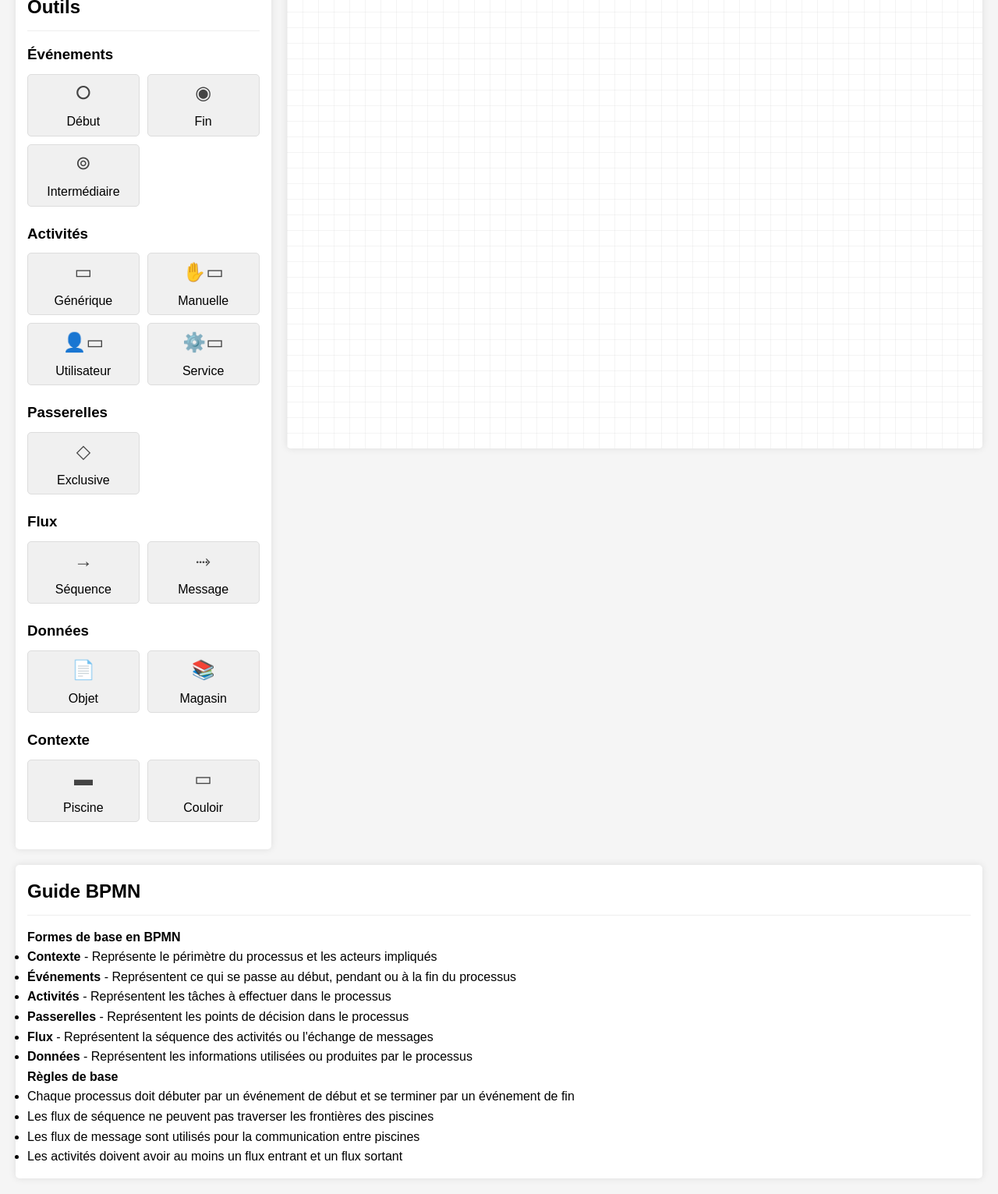
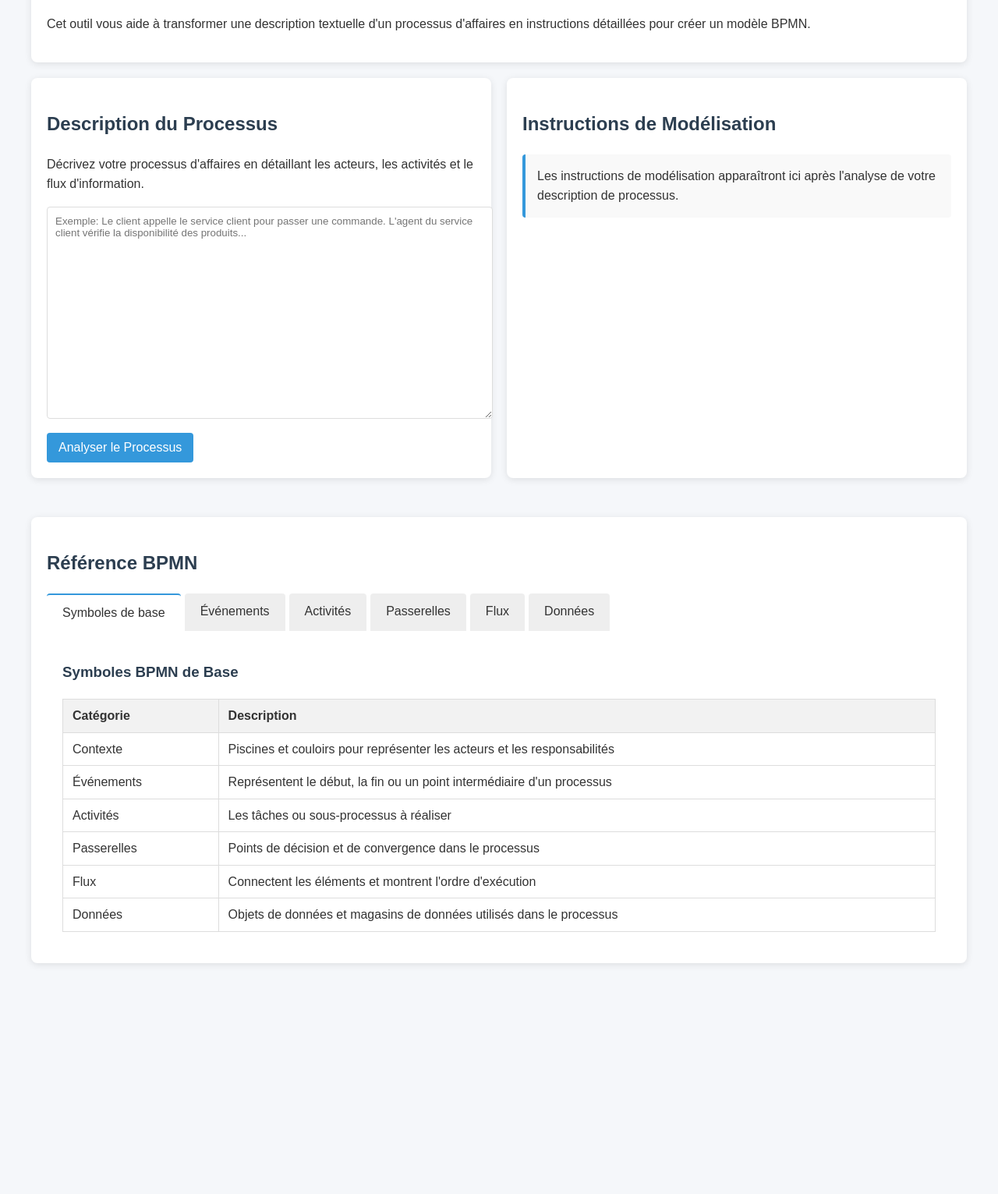
Before and after one commit to Contaparte/mod-lisations_BPMN, a plain HTML site: page index.html in a window 1280 px wide. Shown: the part 116-1647 px from the top of the page at 78% size. After the commit the page ends 1391 px from the top, so only its background shows below. Drawn offline with Linux system fonts and the light colour scheme.

Commit message:
Update index.html

```diff
--- a/index.html
+++ b/index.html
@@ -3,386 +3,356 @@
 <head>
     <meta charset="UTF-8">
     <meta name="viewport" content="width=device-width, initial-scale=1.0">
-    <title>Modelisateur BPMN</title>
+    <title>Assistant de Modélisation BPMN</title>
     <style>
-        * {
-            box-sizing: border-box;
-            margin: 0;
-            padding: 0;
-        }
         body {
             font-family: Arial, sans-serif;
             line-height: 1.6;
+            margin: 0;
             padding: 20px;
-            background-color: #f5f5f5;
+            background-color: #f5f7fa;
+            color: #333;
         }
-        header {
-            text-align: center;
+        .container {
+            max-width: 1200px;
+            margin: 0 auto;
+        }
+        h1, h2, h3 {
+            color: #2c3e50;
+        }
+        .card {
+            background: white;
+            border-radius: 8px;
+            box-shadow: 0 2px 10px rgba(0,0,0,0.1);
+            padding: 20px;
             margin-bottom: 20px;
         }
-        .container {
+        .flex-container {
             display: flex;
             flex-wrap: wrap;
             gap: 20px;
         }
-        .tools {
+        .input-section {
             flex: 1;
-            min-width: 250px;
-            background-color: #fff;
-            border-radius: 5px;
-            padding: 15px;
-            box-shadow: 0 0 10px rgba(0,0,0,0.1);
+            min-width: 300px;
         }
-        .tools h2 {
-            margin-bottom: 15px;
-            border-bottom: 1px solid #eee;
-            padding-bottom: 10px;
+        .output-section {
+            flex: 1;
+            min-width: 300px;
         }
-        .tool-section {
-            margin-bottom: 20px;
+        textarea {
+            width: 100%;
+            height: 250px;
+            padding: 10px;
+            border: 1px solid #ddd;
+            border-radius: 4px;
+            font-family: inherit;
+            resize: vertical;
         }
-        .tool-buttons {
-            display: grid;
-            grid-template-columns: repeat(auto-fill, minmax(100px, 1fr));
-            gap: 10px;
+        button {
+            background: #3498db;
+            color: white;
+            border: none;
+            padding: 10px 15px;
+            border-radius: 4px;
+            cursor: pointer;
+            font-size: 16px;
             margin-top: 10px;
         }
-        .tool-button {
-            display: flex;
-            flex-direction: column;
-            align-items: center;
-            justify-content: center;
-            background-color: #f0f0f0;
-            border: 1px solid #ddd;
-            border-radius: 5px;
-            padding: 8px;
-            cursor: pointer;
-            transition: all 0.3s;
-            height: 80px;
-        }
-        .tool-button:hover {
-            background-color: #e0e0e0;
-            transform: translateY(-2px);
-        }
-        .tool-icon {
-            font-size: 24px;
-            margin-bottom: 5px;
-            color: #444;
-        }
-        .canvas-container {
-            flex: 3;
-            min-width: 500px;
-            background-color: #fff;
-            border-radius: 5px;
-            box-shadow: 0 0 10px rgba(0,0,0,0.1);
-            position: relative;
-            height: 600px;
-            overflow: hidden;
-        }
-        #canvas {
-            width: 100%;
-            height: 100%;
-            background-color: #fff;
-            background-image:
-                linear-gradient(rgba(200, 200, 200, 0.2) 1px, transparent 1px),
-                linear-gradient(90deg, rgba(200, 200, 200, 0.2) 1px, transparent 1px);
-            background-size: 20px 20px;
-            position: relative;
-            overflow: auto;
+        button:hover {
+            background: #2980b9;
         }
         .instructions {
-            width: 100%;
-            background-color: #fff;
-            border-radius: 5px;
+            background: #f9f9f9;
             padding: 15px;
-            margin-top: 20px;
-            box-shadow: 0 0 10px rgba(0,0,0,0.1);
-        }
-        .instructions h2 {
-            margin-bottom: 15px;
-            border-bottom: 1px solid #eee;
-            padding-bottom: 10px;
-        }
-        .symbol {
-            display: inline-block;
-            margin: 0 5px;
-            vertical-align: middle;
-        }
-        .modal {
-            display: none;
-            position: fixed;
-            top: 0;
-            left: 0;
-            width: 100%;
-            height: 100%;
-            background-color: rgba(0,0,0,0.5);
-            align-items: center;
-            justify-content: center;
-            z-index: 1000;
-        }
-        .modal-content {
-            background-color: #fff;
-            padding: 20px;
-            border-radius: 5px;
-            width: 90%;
-            max-width: 500px;
-            max-height: 80vh;
+            border-radius: 4px;
+            border-left: 4px solid #3498db;
+            margin-top: 10px;
+            max-height: 500px;
             overflow-y: auto;
         }
-        .modal-header {
-            display: flex;
-            justify-content: space-between;
-            align-items: center;
-            margin-bottom: 15px;
+        .reference-section {
+            margin-top: 30px;
         }
-        .close-btn {
-            font-size: 24px;
-            cursor: pointer;
+        .bpmn-symbols {
+            display: grid;
+            grid-template-columns: repeat(auto-fill, minmax(150px, 1fr));
+            gap: 15px;
+            margin-top: 15px;
         }
-        .modal-body label {
-            display: block;
-            margin-bottom: 5px;
-            font-weight: bold;
-        }
-        .modal-body input,
-        .modal-body select {
-            width: 100%;
-            padding: 8px;
-            margin-bottom: 15px;
+        .symbol-card {
             border: 1px solid #ddd;
             border-radius: 4px;
+            padding: 10px;
+            text-align: center;
+            background: white;
         }
-        .modal-footer {
+        .symbol-img {
+            height: 50px;
+            margin-bottom: 8px;
+        }
+        .loading {
+            text-align: center;
+            padding: 20px;
+            display: none;
+        }
+        .error {
+            color: #e74c3c;
+            padding: 10px;
+            display: none;
+        }
+        .tab-container {
             display: flex;
-            justify-content: flex-end;
-            gap: 10px;
+            margin-top: 20px;
+        }
+        .tab {
+            padding: 10px 20px;
+            background: #eee;
+            cursor: pointer;
+            border-radius: 4px 4px 0 0;
+            margin-right: 5px;
+        }
+        .tab.active {
+            background: white;
+            border-top: 2px solid #3498db;
+        }
+        .tab-content {
+            display: none;
+            padding: 20px;
+            background: white;
+            border-radius: 0 4px 4px 4px;
+        }
+        .tab-content.active {
+            display: block;
+        }
+        table {
+            width: 100%;
+            border-collapse: collapse;
             margin-top: 15px;
         }
-        .btn {
-            padding: 8px 15px;
-            border: none;
-            border-radius: 4px;
-            cursor: pointer;
+        table, th, td {
+            border: 1px solid #ddd;
         }
-        .btn-primary {
-            background-color: #007bff;
-            color: white;
+        th, td {
+            padding: 8px 12px;
+            text-align: left;
         }
-        .btn-secondary {
-            background-color: #6c757d;
-            color: white;
-        }
-        .bpmn-element {
-            position: absolute;
-            background: #fff;
-            border: 1px solid #333;
-            user-select: none;
-            cursor: move;
-            display: flex;
-            align-items: center;
-            justify-content: center;
-            font-size: 14px;
-            padding: 5px;
-        }
-        .bpmn-event {
-            width: 40px;
-            height: 40px;
-            border-radius: 50%;
-        }
-        .bpmn-activity {
-            width: 100px;
-            height: 60px;
-            border-radius: 8px;
-            text-align: center;
-        }
-        .bpmn-gateway {
-            width: 40px;
-            height: 40px;
-            transform: rotate(45deg);
-            background-color: #fff;
-        }
-        .bpmn-gateway span {
-            transform: rotate(-45deg);
-            display: block;
-        }
-        .start-event {
-            border: 1.5px solid #333;
-        }
-        .end-event {
-            border: 3px solid #333;
-        }
-        .gateway-exclusive::after {
-            content: "X";
-            position: absolute;
-            transform: rotate(-45deg);
-            font-size: 20px;
-            font-weight: bold;
-        }
-        .connector {
-            position: absolute;
-            background-color: transparent;
-            pointer-events: none;
-        }
-        .connector-line {
-            position: absolute;
-            background-color: #333;
-            height: 2px;
-            transform-origin: 0 0;
-        }
-        .connector-arrow {
-            position: absolute;
-            width: 0;
-            height: 0;
-            border-style: solid;
-            border-width: 6px 0 6px 10px;
-            border-color: transparent transparent transparent #333;
-        }
-        .tool-selected {
-            background-color: #d4edda;
-            border-color: #28a745;
+        th {
+            background-color: #f2f2f2;
         }
     </style>
 </head>
 <body>
-    <header>
-        <h1>Modélisateur de Processus d'Affaires BPMN</h1>
-    </header>
+    <div class="container">
+        <div class="card">
+            <h1>Assistant de Modélisation BPMN</h1>
+            <p>Cet outil vous aide à transformer une description textuelle d'un processus d'affaires en instructions détaillées pour créer un modèle BPMN.</p>
+        </div>
 
-    <div class="container">
-        <div class="tools">
-            <h2>Outils</h2>
+        <div class="flex-container">
+            <div class="input-section card">
+                <h2>Description du Processus</h2>
+                <p>Décrivez votre processus d'affaires en détaillant les acteurs, les activités et le flux d'information.</p>
+                <textarea id="process-description" placeholder="Exemple: Le client appelle le service client pour passer une commande. L'agent du service client vérifie la disponibilité des produits..."></textarea>
+                <button id="analyze-btn">Analyser le Processus</button>
+                <div id="loading" class="loading">Analyse en cours...</div>
+                <div id="error" class="error"></div>
+            </div>
 
-            <div class="tool-section">
-                <h3>Événements</h3>
-                <div class="tool-buttons">
-                    <div class="tool-button" data-tool="start-event">
-                        <div class="tool-icon">⭘</div>
-                        <span>Début</span>
-                    </div>
-                    <div class="tool-button" data-tool="end-event">
-                        <div class="tool-icon">◉</div>
-                        <span>Fin</span>
-                    </div>
-                    <div class="tool-button" data-tool="intermediate-event">
-                        <div class="tool-icon">⊚</div>
-                        <span>Intermédiaire</span>
+            <div class="output-section card">
+                <h2>Instructions de Modélisation</h2>
+                <div id="modeling-instructions" class="instructions">
+                    Les instructions de modélisation apparaîtront ici après l'analyse de votre description de processus.
                 </div>
             </div>
         </div>
 
-            <div class="tool-section">
-                <h3>Activités</h3>
-                <div class="tool-buttons">
-                    <div class="tool-button" data-tool="activity-generic">
-                        <div class="tool-icon">▭</div>
-                        <span>Générique</span>
-                    </div>
-                    <div class="tool-button" data-tool="activity-manual">
-                        <div class="tool-icon">✋▭</div>
-                        <span>Manuelle</span>
-                    </div>
-                    <div class="tool-button" data-tool="activity-user">
-                        <div class="tool-icon">👤▭</div>
-                        <span>Utilisateur</span>
-                    </div>
-                    <div class="tool-button" data-tool="activity-service">
-                        <div class="tool-icon">⚙️▭</div>
-                        <span>Service</span>
-                    </div>
-                </div>
+        <div class="reference-section card">
+            <h2>Référence BPMN</h2>
+
+            <div class="tab-container">
+                <div class="tab active" data-tab="symbols">Symboles de base</div>
+                <div class="tab" data-tab="events">Événements</div>
+                <div class="tab" data-tab="activities">Activités</div>
+                <div class="tab" data-tab="gateways">Passerelles</div>
+                <div class="tab" data-tab="flows">Flux</div>
+                <div class="tab" data-tab="data">Données</div>
             </div>
 
-            <div class="tool-section">
-                <h3>Passerelles</h3>
-                <div class="tool-buttons">
-                    <div class="tool-button" data-tool="gateway-exclusive">
-                        <div class="tool-icon">◇</div>
-                        <span>Exclusive</span>
-                    </div>
-                </div>
+            <div id="symbols" class="tab-content active">
+                <h3>Symboles BPMN de Base</h3>
+                <table>
+                    <tr>
+                        <th>Catégorie</th>
+                        <th>Description</th>
+                    </tr>
+                    <tr>
+                        <td>Contexte</td>
+                        <td>Piscines et couloirs pour représenter les acteurs et les responsabilités</td>
+                    </tr>
+                    <tr>
+                        <td>Événements</td>
+                        <td>Représentent le début, la fin ou un point intermédiaire d'un processus</td>
+                    </tr>
+                    <tr>
+                        <td>Activités</td>
+                        <td>Les tâches ou sous-processus à réaliser</td>
+                    </tr>
+                    <tr>
+                        <td>Passerelles</td>
+                        <td>Points de décision et de convergence dans le processus</td>
+                    </tr>
+                    <tr>
+                        <td>Flux</td>
+                        <td>Connectent les éléments et montrent l'ordre d'exécution</td>
+                    </tr>
+                    <tr>
+                        <td>Données</td>
+                        <td>Objets de données et magasins de données utilisés dans le processus</td>
+                    </tr>
+                </table>
             </div>
 
-            <div class="tool-section">
-                <h3>Flux</h3>
-                <div class="tool-buttons">
-                    <div class="tool-button" data-tool="flow-sequence">
-                        <div class="tool-icon">→</div>
-                        <span>Séquence</span>
-                    </div>
-                    <div class="tool-button" data-tool="flow-message">
-                        <div class="tool-icon">⤑</div>
-                        <span>Message</span>
-                    </div>
-                </div>
+            <div id="events" class="tab-content">
+                <h3>Événements BPMN</h3>
+                <table>
+                    <tr>
+                        <th>Type</th>
+                        <th>Description</th>
+                    </tr>
+                    <tr>
+                        <td>Événement de début générique</td>
+                        <td>Marque le début d'un processus</td>
+                    </tr>
+                    <tr>
+                        <td>Événement de fin générique</td>
+                        <td>Marque la fin d'un processus</td>
+                    </tr>
+                    <tr>
+                        <td>Événement de début message</td>
+                        <td>Le processus démarre par une demande d'un acteur externe</td>
+                    </tr>
+                    <tr>
+                        <td>Événement de fin message</td>
+                        <td>Le processus se termine par l'envoi d'un message à un acteur externe</td>
+                    </tr>
+                    <tr>
+                        <td>Événement intermédiaire d'émission message</td>
+                        <td>Envoi d'un message à un acteur externe</td>
+                    </tr>
+                    <tr>
+                        <td>Événement intermédiaire de réception message</td>
+                        <td>Attente d'un message d'un acteur externe pour continuer</td>
+                    </tr>
+                    <tr>
+                        <td>Événement de début minuterie</td>
+                        <td>Le processus démarre à un moment spécifique</td>
+                    </tr>
+                    <tr>
+                        <td>Événement intermédiaire minuterie</td>
+                        <td>Le processus est en pause jusqu'à un moment spécifique</td>
+                    </tr>
+                </table>
             </div>
 
-            <div class="tool-section">
-                <h3>Données</h3>
-                <div class="tool-buttons">
-                    <div class="tool-button" data-tool="data-object">
-                        <div class="tool-icon">📄</div>
-                        <span>Objet</span>
-                    </div>
-                    <div class="tool-button" data-tool="data-store">
-                        <div class="tool-icon">📚</div>
-                        <span>Magasin</span>
-                    </div>
-                </div>
+            <div id="activities" class="tab-content">
+                <h3>Activités BPMN</h3>
+                <table>
+                    <tr>
+                        <th>Type</th>
+                        <th>Description</th>
+                    </tr>
+                    <tr>
+                        <td>Activité générique</td>
+                        <td>Une tâche générique sans type spécifique</td>
+                    </tr>
+                    <tr>
+                        <td>Activité manuelle</td>
+                        <td>Effectuée par une personne sans l'usage d'un système informatique</td>
+                    </tr>
+                    <tr>
+                        <td>Activité utilisateur</td>
+                        <td>Effectuée par une personne à l'aide d'un système informatique</td>
+                    </tr>
+                    <tr>
+                        <td>Activité service</td>
+                        <td>Effectuée par un système informatique sans intervention humaine</td>
+                    </tr>
+                </table>
             </div>
 
-            <div class="tool-section">
-                <h3>Contexte</h3>
-                <div class="tool-buttons">
-                    <div class="tool-button" data-tool="pool">
-                        <div class="tool-icon">▬</div>
-                        <span>Piscine</span>
-                    </div>
-                    <div class="tool-button" data-tool="lane">
-                        <div class="tool-icon">▭</div>
-                        <span>Couloir</span>
-                    </div>
-                </div>
-            </div>
+            <div id="gateways" class="tab-content">
+                <h3>Passerelles BPMN</h3>
+                <table>
+                    <tr>
+                        <th>Type</th>
+                        <th>Description</th>
+                    </tr>
+                    <tr>
+                        <td>Passerelle exclusive</td>
+                        <td>Un point de décision où une seule sortie est possible (OU exclusif)</td>
+                    </tr>
+                    <tr>
+                        <td>Passerelle exclusive de bifurcation</td>
+                        <td>Dirige le flux vers une seule voie en fonction d'une condition</td>
+                    </tr>
+                    <tr>
+                        <td>Passerelle exclusive de convergence</td>
+                        <td>Rassemble plusieurs flux alternatifs en un seul</td>
+                    </tr>
+                </table>
             </div>
 
-        <div class="canvas-container">
-            <div id="canvas"></div>
-        </div>
+            <div id="flows" class="tab-content">
+                <h3>Flux BPMN</h3>
+                <table>
+                    <tr>
+                        <th>Type</th>
+                        <th>Description</th>
+                    </tr>
+                    <tr>
+                        <td>Flux de séquence</td>
+                        <td>Montre l'ordre des activités à réaliser</td>
+                    </tr>
+                    <tr>
+                        <td>Flux de message</td>
+                        <td>Montre les échanges d'information entre différentes piscines (acteurs externes)</td>
+                    </tr>
+                    <tr>
+                        <td>Association</td>
+                        <td>Relie des éléments (activités, événements) à des objets de données ou magasins de données</td>
+                    </tr>
+                </table>
             </div>
 
-    <div class="instructions">
-        <h2>Guide BPMN</h2>
-        <p><strong>Formes de base en BPMN</strong></p>
-        <ul>
-            <li><strong>Contexte</strong> - Représente le périmètre du processus et les acteurs impliqués</li>
-            <li><strong>Événements</strong> - Représentent ce qui se passe au début, pendant ou à la fin du processus</li>
-            <li><strong>Activités</strong> - Représentent les tâches à effectuer dans le processus</li>
-            <li><strong>Passerelles</strong> - Représentent les points de décision dans le processus</li>
-            <li><strong>Flux</strong> - Représentent la séquence des activités ou l'échange de messages</li>
-            <li><strong>Données</strong> - Représentent les informations utilisées ou produites par le processus</li>
-        </ul>
-        <p><strong>Règles de base</strong></p>
-        <ul>
-            <li>Chaque processus doit débuter par un événement de début et se terminer par un événement de fin</li>
-            <li>Les flux de séquence ne peuvent pas traverser les frontières des piscines</li>
-            <li>Les flux de message sont utilisés pour la communication entre piscines</li>
-            <li>Les activités doivent avoir au moins un flux entrant et un flux sortant</li>
-        </ul>
-    </div>
-
-    <!-- Modal pour les propriétés -->
-    <div id="propertiesModal" class="modal">
-        <div class="modal-content">
-            <div class="modal-header">
-                <h2>Propriétés</h2>
-                <span class="close-btn">&times;</span>
-            </div>
-            <div class="modal-body">
-                <!-- Champs dynamiques selon le type d'élément -->
-            </div>
-            <div class="modal-footer">
-                <button id="cancelButton" class="btn btn-secondary">Annuler</button>
-                <button id="saveButton" class="btn btn-primary">Enregistrer</button>
+            <div id="data" class="tab-content">
+                <h3>Éléments de Données BPMN</h3>
+                <table>
+                    <tr>
+                        <th>Type</th>
+                        <th>Description</th>
+                    </tr>
+                    <tr>
+                        <td>Objet de données</td>
+                        <td>Information spécifique traitée par une activité (document, formulaire, etc.)</td>
+                    </tr>
+                    <tr>
+                        <td>Magasin de données</td>
+                        <td>Endroit où le processus peut lire et écrire des données persistantes (base de données, classeur, etc.)</td>
+                    </tr>
+                    <tr>
+                        <td>Association - Lecture</td>
+                        <td>L'activité consulte l'information de l'objet ou du magasin de données</td>
+                    </tr>
+                    <tr>
+                        <td>Association - Création</td>
+                        <td>L'activité crée ou écrit dans l'objet ou le magasin de données</td>
+                    </tr>
+                    <tr>
+                        <td>Association - Mise à jour</td>
+                        <td>L'activité modifie l'information existante dans l'objet ou le magasin de données</td>
+                    </tr>
+                </table>
             </div>
         </div>
     </div>
```
Lines whose indentation alone changed are shown as unchanged.
